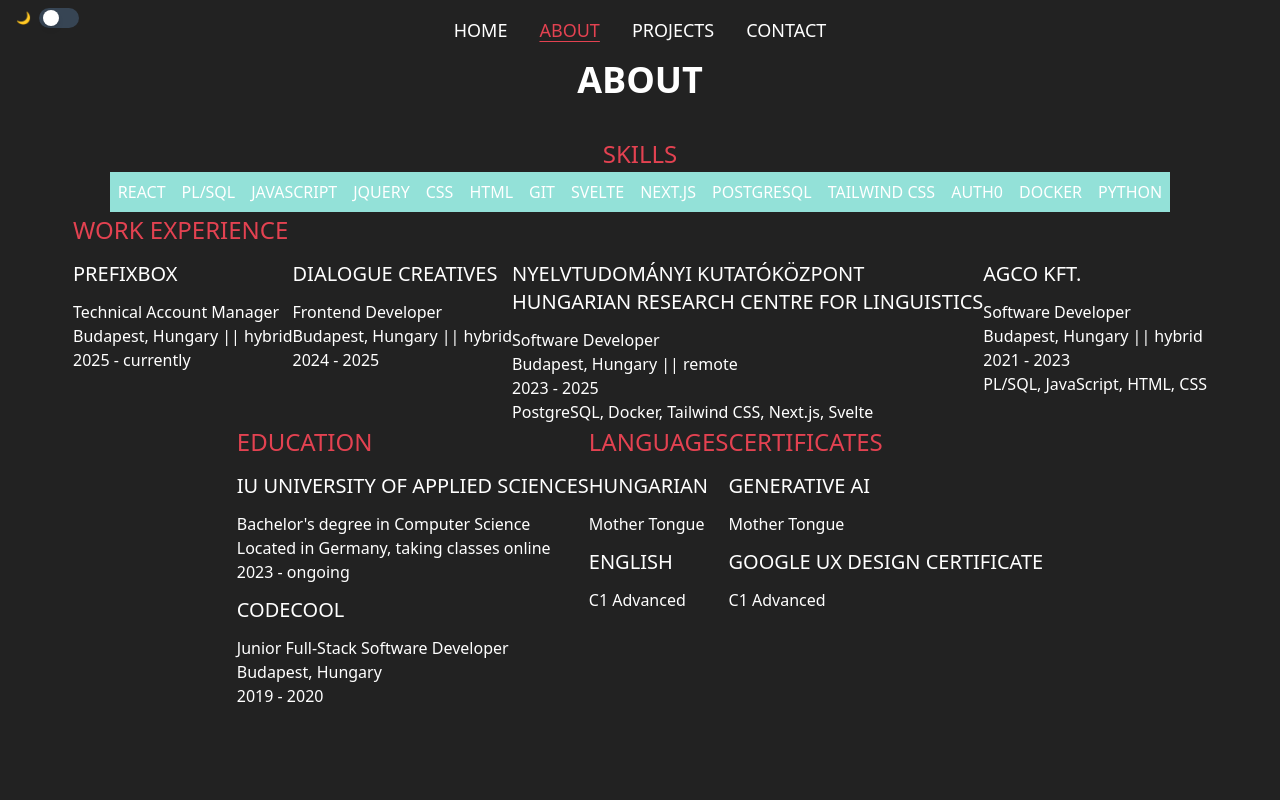
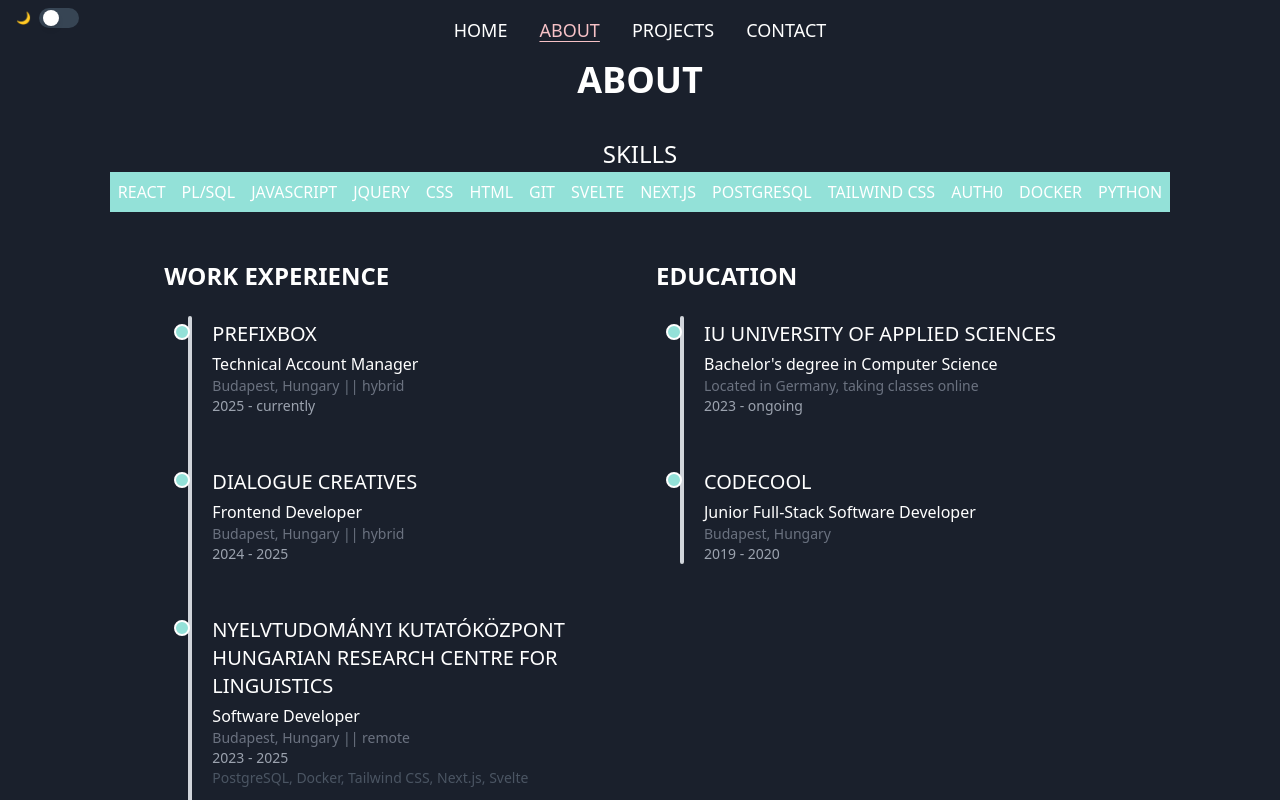
Before and after one commit to SophieH07/portfolio, a React (Vite) app: page /about in a window 1280 px wide. Shown: the top 800 px of the page. Built offline with nearby package versions, Linux system fonts and the light colour scheme; what tailwindcss-animated would draw is missing.

Commit message:
add theme provider, new page for projects, different colors for contrast

```diff
--- a/package.json
+++ b/package.json
@@ -24,6 +24,7 @@
     "@vitejs/plugin-react": "^3.1.0",
     "autoprefixer": "^10.4.14",
     "postcss": "^8.4.25",
+    "postcss-nesting": "^13.0.2",
     "tailwindcss": "^3.3.2",
     "vite": "^4.2.0"
   }
--- /dev/null
+++ b/src/ThemeContext.jsx
@@ -0,0 +1,30 @@
+import { createContext, useState, useEffect } from "react";
+
+export const ThemeContext = createContext();
+
+const getInitialTheme = () => {
+  try {
+    const stored = window.localStorage.getItem("theme");
+    return stored === "light" ? "light" : "dark";
+  } catch {
+    return "light";
+  }
+};
+
+export function ThemeProvider({ children }) {
+  const [theme, setTheme] = useState(getInitialTheme);
+
+  useEffect(() => {
+    document.body.classList.remove("theme-dark", "theme-light");
+    document.body.classList.add(
+      theme === "dark" ? "theme-dark" : "theme-light"
+    );
+    window.localStorage.setItem("theme", theme);
+  }, [theme]);
+
+  return (
+    <ThemeContext.Provider value={[theme, setTheme]}>
+      {children}
+    </ThemeContext.Provider>
+  );
+}
--- a/src/component/About.jsx
+++ b/src/component/About.jsx
@@ -57,6 +57,54 @@
       skill: "Python",
     },
   ];
+  // Timeline data for jobs and education
+  const workExperience = [
+    {
+      company: "Prefixbox",
+      role: "Technical Account Manager",
+      location: "Budapest, Hungary || hybrid",
+      period: "2025 - currently",
+      tech: "",
+    },
+    {
+      company: "Dialogue Creatives",
+      role: "Frontend Developer",
+      location: "Budapest, Hungary || hybrid",
+      period: "2024 - 2025",
+      tech: "",
+    },
+    {
+      company:
+        "Nyelvtudományi Kutatóközpont\nHungarian Research Centre for Linguistics",
+      role: "Software Developer",
+      location: "Budapest, Hungary || remote",
+      period: "2023 - 2025",
+      tech: "PostgreSQL, Docker, Tailwind CSS, Next.js, Svelte",
+    },
+    {
+      company: "Agco Kft.",
+      role: "Software Developer",
+      location: "Budapest, Hungary || hybrid",
+      period: "2021 - 2023",
+      tech: "PL/SQL, JavaScript, HTML, CSS",
+    },
+  ];
+
+  const education = [
+    {
+      school: "IU University of Applied Sciences",
+      degree: "Bachelor's degree in Computer Science",
+      location: "Located in Germany, taking classes online",
+      period: "2023 - ongoing",
+    },
+    {
+      school: "Codecool",
+      degree: "Junior Full-Stack Software Developer",
+      location: "Budapest, Hungary",
+      period: "2019 - 2020",
+    },
+  ];
+
   return (
     <div className="section" id="about">
       <h2 className="text-4xl font-bold uppercase sm:pb-9">About</h2>
@@ -67,71 +115,61 @@
         ))}
       </div>
 
-      <div>
-        <div>
-          <h3>Work Experience</h3>
+      {/* Timeline Section */}
+      <div className="flex flex-col md:flex-row justify-between mt-12">
+        {/* Work Experience Timeline */}
+        <div className="w-full md:w-1/2 pr-4">
+          <h3 className="mb-6 font-bold text-2xl">Work Experience</h3>
+          <div className="relative ml-6">
+            {/* Vertical line */}
+            <div className="absolute left-0 top-0 h-full w-1 bg-gray-300 rounded"></div>
+            {workExperience.map((job, idx) => (
+              <div key={idx} className="mb-12 flex items-start relative">
+                {/* Timeline dot */}
+                <div className="absolute -left-3.5 top-2 w-4 h-4 bg-[#93e1d8] border-2 border-white rounded-full z-10"></div>
+                <div className="pl-6">
+                  <p className="uppercase font-medium text-xl py-1 whitespace-pre-line">
+                    {job.company}
+                  </p>
+                  <p>{job.role}</p>
+                  <p className="text-sm text-gray-500">{job.location}</p>
+                  <p className="text-sm text-gray-400">{job.period}</p>
+                  {job.tech && (
+                    <p className="text-sm text-gray-600">{job.tech}</p>
+                  )}
                 </div>
-        <div className="flex justify-between">
-          <div>
-            <p className="uppercase font-medium text-xl py-3">Prefixbox</p>
-            <p>Technical Account Manager</p>
-            <p>Budapest, Hungary || hybrid</p>
-            <p>2025 - currently</p>
-            <p></p>
               </div>
-          <div>
-            <p className="uppercase font-medium text-xl py-3">
-              Dialogue Creatives
+            ))}
+          </div>
+        </div>
+        {/* Education Timeline */}
+        <div className="w-full md:w-1/2 pl-4 mt-12 md:mt-0">
+          <h3 className="mb-6 font-bold text-2xl">Education</h3>
+          <div className="relative ml-6">
+            {/* Vertical line */}
+            <div className="absolute left-0 top-0 h-full w-1 bg-gray-300 rounded"></div>
+            {education.map((edu, idx) => (
+              <div key={idx} className="mb-12 flex items-start relative">
+                {/* Timeline dot */}
+                <div className="absolute -left-3.5 top-2 w-4 h-4 bg-[#93e1d8] border-2 border-white rounded-full z-10"></div>
+                <div className="pl-6">
+                  <p className="uppercase font-medium text-xl py-1">
+                    {edu.school}
                   </p>
-            <p>Frontend Developer</p>
-            <p>Budapest, Hungary || hybrid</p>
-            <p>2024 - 2025</p>
-            <p></p>
+                  <p>{edu.degree}</p>
+                  <p className="text-sm text-gray-500">{edu.location}</p>
+                  <p className="text-sm text-gray-400">{edu.period}</p>
                 </div>
-          <div>
-            <p className="uppercase font-medium text-xl py-3">
-              Nyelvtudományi Kutatóközpont
-              <br />
-              Hungarian Research Centre for Linguistics
-            </p>
-            <p>Software Developer</p>
-            <p>Budapest, Hungary || remote</p>
-            <p>2023 - 2025</p>
-            <p>PostgreSQL, Docker, Tailwind CSS, Next.js, Svelte</p>
               </div>
-          <div>
-            <p className="uppercase font-medium text-xl py-3">Agco Kft.</p>
-            <p>Software Developer</p>
-            <p>Budapest, Hungary || hybrid</p>
-            <p>2021 - 2023</p>
-            <p>PL/SQL, JavaScript, HTML, CSS</p>
+            ))}
           </div>
         </div>
       </div>
-      <div className="flex justify-between">
-        <div className="">
-          <div>
-            <h3>Education</h3>
-          </div>
-          <div>
-            <p className="uppercase font-medium text-xl py-3">
-              IU University of Applied Sciences
-            </p>
-            <p>Bachelor's degree in Computer Science</p>
-            <p>Located in Germany, taking classes online</p>
-            <p>2023 - ongoing</p>
-          </div>
-          <div>
-            <p className="uppercase font-medium text-xl py-3">Codecool</p>
-            <p>Junior Full-Stack Software Developer</p>
-            <p>Budapest, Hungary</p>
-            <p>2019 - 2020</p>
-          </div>
-        </div>
-        <div>
-          <div>
+
+      {/* Languages and Certificates */}
+      <div className="flex flex-col md:flex-row justify-between mt-12">
+        <div className="w-full md:w-1/2 pr-4">
           <h3>Languages</h3>
-          </div>
           <div>
             <p className="uppercase font-medium text-xl py-3">Hungarian</p>
             <p>Mother Tongue</p>
@@ -141,10 +179,8 @@
             <p>C1 Advanced</p>
           </div>
         </div>
-        <div>
-          <div>
+        <div className="w-full md:w-1/2 pl-4 mt-12 md:mt-0">
           <h3>Certificates</h3>
-          </div>
           <div>
             <p className="uppercase font-medium text-xl py-3">Generative AI</p>
             <p>Mother Tongue</p>
--- a/src/index.css
+++ b/src/index.css
@@ -2,10 +2,36 @@
 @tailwind components;
 @tailwind utilities;
 
+:root {
+    --primary: #e34251;
+    --secondary: #f0707d;
+    --backgroundlight: #fff;
+    --backgrounddark: #1a202c;
+}
+
 #root {
     @apply h-screen w-screen;
-    --primary: #e34251;
+}
+
+body.theme-dark {
+    --primary:#F6C1C6 ;
     --secondary: #f0707d;
+    background: var(--backgrounddark);
+    color: white;
+    nav {
+        background: var(--backgrounddark);
+    }
+}
+
+body.theme-light {
+    --primary: #8A001C;
+    --secondary: #B50024;
+    background: var(--backgroundlight);
+    color: black;
+    nav {
+        background: var(--backgroundlight);
+
+    }
 }
 
 .text-primary {
@@ -35,26 +61,9 @@
 .border-secondary {
     border-color: var(--secondary);
 }
-.secondary-bg-hover {
-    background: var(--secondary);
-}
-.secondary-bg-hover:hover {
-    background: var(--primary);
-}
 
-body {
-    /* Remove direct background and color, use theme classes instead */
-    place-items: center;
-}
-
-body.theme-dark {
-    background: #222222;
-    color: white;
-}
-
-body.theme-light {
-    background: #fff;
-    color: #222;
+.bg-secondary-hover:hover {
+    background:#ee5968;
 }
 
 .section {
@@ -65,7 +74,6 @@
 h3 {
     font-size: x-large;
     text-transform: uppercase;
-    color: var(--primary);
 }
 
 /* FLOATING LAPTOP */
@@ -86,13 +94,12 @@
     100% { transform: rotate(15deg) translateY(0px); }
 }
 
-body.theme-dark .floating-laptop {
-    border: 6px solid #000;
+.floating-laptop {
+    border: 6px solid #fff;
     border-radius: 16px;
 }
-
-body.theme-light .floating-laptop {
-    border: 6px solid #fff;
+.dark .floating-laptop {
+    border: 6px solid #1a202c;
     border-radius: 16px;
 }
 
@@ -133,3 +140,72 @@
     background: #253443;
     cursor: pointer;
 }
+
+    @keyframes float {
+    0% { transform: rotate(15deg) translateY(0px); }
+    50% { transform: rotate(15deg) translateY(-20px); }
+    100% { transform: rotate(15deg) translateY(0px); }
+}
+
+body.theme-dark .floating-laptop {
+    border: 6px solid var(--backgrounddark);
+    border-radius: 16px;
+}
+
+body.theme-light .floating-laptop {
+    border: 6px solid var(--backgroundlight);
+    border-radius: 16px;
+}
+
+.laptop-container {
+    max-width: 380px;
+    min-width: 220px;
+    width: 100%;
+    margin-left: 5rem;
+    margin-right: 0;
+    padding: 24px 12px;
+    overflow: visible;
+    display: flex;
+    align-items: center;
+    justify-content: center;
+}
+@media (max-width: 768px) {
+    .laptop-container {
+        margin-left: 0;
+        margin-top: 3rem;
+        margin-bottom: 1.5rem;
+        padding: 30px;
+    }
+}
+
+/* SCROLLBAR */
+
+::-webkit-scrollbar {
+    width: 10px;
+}
+
+/* Handle */
+::-webkit-scrollbar-thumb {
+    background: #374554;
+}
+
+/* Handle on hover */
+::-webkit-scrollbar-thumb:hover {
+    background: #253443;
+    cursor: pointer;
+}
+
+@layer utilities {
+    .bg-backgroundlight {
+        background-color: var(--backgroundlight);
+    }
+    .bg-backgrounddark {
+        background-color: var(--backgrounddark);
+    }
+    .text-backgroundlight {
+        color: var(--backgroundlight);
+    }
+    .text-backgrounddark {
+        color: var(--backgrounddark);
+    }
+}
--- a/src/layout/Header.jsx
+++ b/src/layout/Header.jsx
@@ -1,18 +1,10 @@
-import { useState, useEffect } from "react";
+import { useState, useContext, useEffect } from "react";
 import { NavLink } from "react-router-dom";
-
-const getInitialTheme = () => {
-  try {
-    const stored = window.localStorage.getItem("theme");
-    return stored === "light" ? "light" : "dark";
-  } catch {
-    return "dark";
-  }
-};
+import { ThemeContext } from "../ThemeContext"; // import context
 
 const Header = () => {
+  const [theme, setTheme] = useContext(ThemeContext); // use context
   const [isOpen, setIsOpen] = useState(false);
-  const [theme, setTheme] = useState(getInitialTheme);
 
   useEffect(() => {
     try {
--- a/src/main.jsx
+++ b/src/main.jsx
@@ -2,9 +2,12 @@
 import ReactDOM from "react-dom/client";
 import App from "./App";
 import "./index.css";
+import { ThemeProvider } from "./ThemeContext";
 
 ReactDOM.createRoot(document.getElementById("root")).render(
   <React.StrictMode>
-    <App />
+    <ThemeProvider>
+      <App />
+    </ThemeProvider>
   </React.StrictMode>
 );
```
Also changed, not shown: src/App.jsx (+9 -1 lines), src/component/Home.jsx (+23 -15 lines), src/component/Project.jsx (+13 -5 lines), src/component/ProjectDetail.jsx (added, +113 -0 lines), 2 other files (tests, documents, lock files or other folders). Lines whose indentation alone changed are shown as unchanged.
